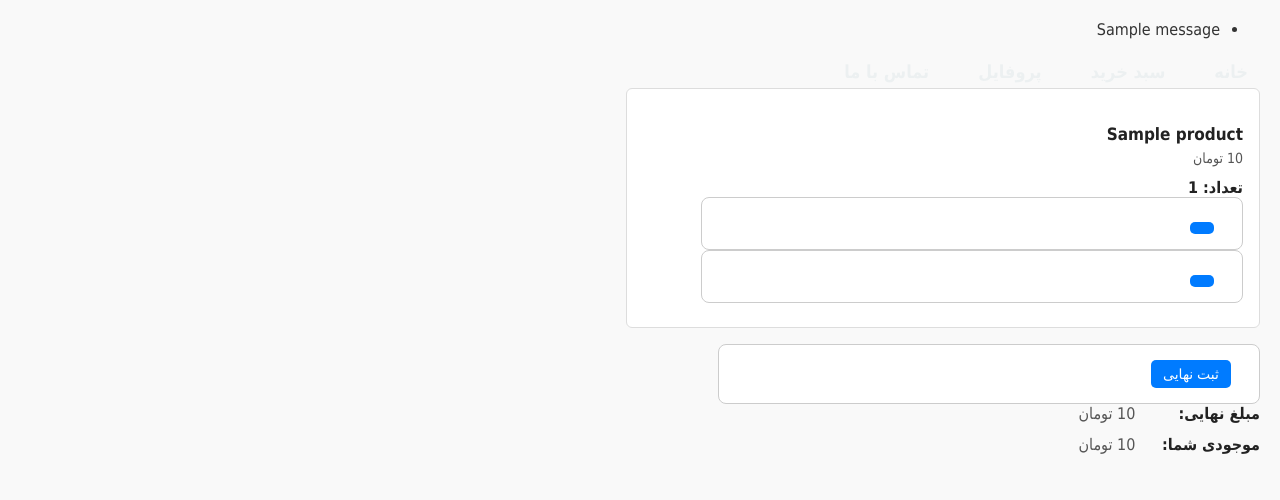
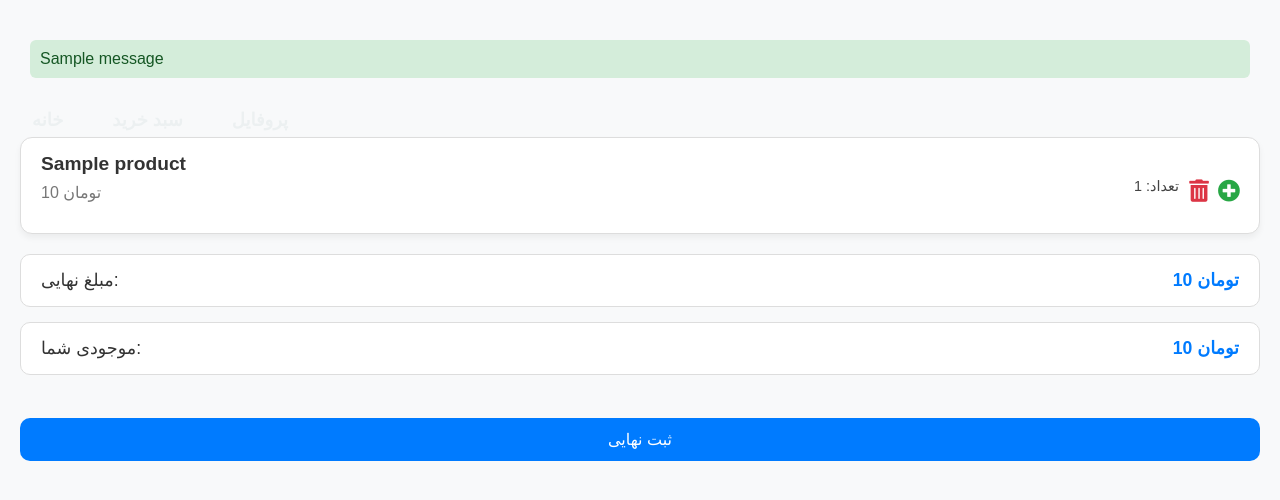
Before and after one commit to amirabbas-codepy/shopp-project, a Django app: page /shoptemp/shoppingcarttemp/ in a window 1280 px wide. Shown: the top 500 px of the page. Run offline with Django 5.2, Linux system fonts and the light colour scheme; a user stored in the database is signed in; tables that the repository leaves empty hold one stand-in row (values such as "Sample post"); one stand-in notice (Sample message) is shown.

Commit message:
fix profile,shoppingcartpage

```diff
--- a/app_shop/forms.py
+++ b/app_shop/forms.py
@@ -20,4 +20,4 @@ class SerchForm(forms.Form):
     value = forms.CharField(max_length=200)
 
 class EditAdressForm(forms.Form):
-    adr = forms.CharField(required=True, widget=forms.Textarea())
+    adr = forms.CharField(required=True, widget=forms.Textarea(), label='ادرس جدید')
--- a/app_shop/templates/header.html
+++ b/app_shop/templates/header.html
@@ -13,7 +13,7 @@
     {% endif %}
     <a href="{% url "profiletemp" %}" class="nav-link">پروفایل</a>
 
-    <a href="/contact" class="nav-link">تماس با ما</a>
+    {% comment %} <a href="/contact" class="nav-link">تماس با ما</a> {% endcomment %}
 </nav>
 
 {% endblock header %}
--- a/app_shop/templates/shopingcart.html
+++ b/app_shop/templates/shopingcart.html
@@ -13,11 +13,13 @@
     </ul>
     {% endif %}
     {% include "header.html" %}
+    <link rel="stylesheet" href="https://cdnjs.cloudflare.com/ajax/libs/font-awesome/5.15.4/css/all.min.css" />
+
 {% endblock header %}
 
 
 {% block body %}
-<link rel="stylesheet" href="{% static 'css/profile.css' %}?v=7"/>
+<link rel="stylesheet" href="{% static 'css/shoppingcart.css' %}?v=8"/>
 
 {% for item in shoppingcart %}
     <div class="cart-item">
@@ -38,10 +40,6 @@
         </div>
     </div>
     {% endfor %}
-    <form method="POST" action="{% url 'finalregistertemp' %}">
-        {% csrf_token %}
-        <button type="submit" title="ثبت نهایی">ثبت نهایی</button>
-    </form>
 
 <div class="cart-total-tag">
     <span>مبلغ نهایی:</span>
@@ -52,5 +50,10 @@
     <span>موجودی شما:</span>
     <span class="total-amount">{{ balance }} تومان</span>
 </div>
+<br>
+<form method="POST" action="{% url 'finalregistertemp' %}">
+    {% csrf_token %}
+    <button type="submit" title="ثبت نهایی" class="product-post-btn">ثبت نهایی</button>
+</form>
 
 {% endblock body %}
--- a/app_shop/views.py
+++ b/app_shop/views.py
@@ -125,6 +125,7 @@ def shopping_cart(request):
                                                                           'price':f'{final_price:,}',
                                                                           'balance':f'{request.user.balance:,}'})
 
+@login_required(login_url='/shoptemp/logintemp/')
 def comment_view(request, idp3):
     user = request.user
     print(user)
@@ -160,6 +161,7 @@ def show_comments(request, idp4):
         comments = Comment.objects.filter(product=product, status=True)
         return render(request=request, template_name='comments.html', context={'com':comments})
 
+@login_required(login_url='/shoptemp/logintemp/')
 def delete_selected_product(request, idp5):
     user = request.user
     print(user)
@@ -192,12 +194,13 @@ def serch_product(request):
             else:
                 products = Product.objects.filter(Q(name__icontains=value) | Q(brand__icontains=value))
                 if products:
-                    return render(request=request, template_name='home.html', context={'products':products})
+                    return render(request=request, template_name='home.html', context={'products':products, 'sf':SerchForm()})
                 else:
                     messages.error(request=request, message='کالا مورد نظر یافت نشد')
                     return redirect(home_view)
     return redirect(home_view)
 
+@login_required(login_url='/shoptemp/logintemp/')
 def final_shopping_cart_registarion(request):
     if request.method == 'POST':
         user = request.user
@@ -210,7 +213,7 @@ def final_shopping_cart_registarion(request):
 
             if user.balance >= final_price:
                 for pr in shopping_carts:
-                    FinalRegistraion.objects.create(product=pr.product, user=user)
+                    FinalRegistraion.objects.create(product=pr.product, user=user, count=pr.count)
                 SelectedPruduct.objects.filter(user=user).delete()
 
                 user.balance -= final_price
@@ -224,6 +227,7 @@ def final_shopping_cart_registarion(request):
         return redirect(shopping_cart)
     return redirect(home_view)
 
+@login_required(login_url='/shoptemp/logintemp/')
 def edit_adress(request):
     if request.method == 'POST':
         form_data = EditAdressForm(request.POST)
@@ -240,6 +244,7 @@ def edit_adress(request):
             return redirect(home_view)
     return redirect(profile)
 
+@login_required(login_url='/shoptemp/logintemp/')
 def deleted_account(request):
     user = request.user
     user.delete()
--- a/app_shop_api/urls.py
+++ b/app_shop_api/urls.py
@@ -19,4 +19,5 @@ urlpatterns = [
     path('final/', final_shopping_cart_registarion, name='final'),
     path('sfr/', show_final_registarions, name='sfr'),
     path('details/<int:idp>', details_product, name='details'),
+    path('profile/', profile, name='profile'),
 ]
--- a/static/css/profile.css
+++ b/static/css/profile.css
@@ -152,3 +152,25 @@ form select:focus {
   height: 100%;
   z-index: 999;
 }
+
+a {
+  color: #dc3545;            /* رنگ قرمز جذاب */
+  text-decoration: none;     /* حذف خط زیر لینک */
+  font-weight: bold;
+  padding: 6px 12px;
+  border: 2px solid #dc3545;
+  border-radius: 6px;
+  transition: background-color 0.3s ease, color 0.3s ease;
+  cursor: pointer;
+  display: inline-block;     /* تا padding و border بهتر بشه */
+  font-size: 15px;
+  user-select: none;
+}
+
+a:hover,
+a:focus {
+  background-color: #dc3545; /* پر کردن رنگ در هاور */
+  color: white;              /* رنگ متن سفید */
+  text-decoration: none;
+  outline: none;
+}
--- /dev/null
+++ b/static/css/shoppingcart.css
@@ -0,0 +1,206 @@
+
+/* profile.css */
+
+body {
+    font-family: 'Vazirmatn', sans-serif;
+    background-color: #f8f9fa;
+    margin: 0;
+    padding: 20px;
+    color: #333;
+}
+
+.cart-item {
+    background-color: #fff;
+    border: 1px solid #ddd;
+    border-radius: 12px;
+    padding: 15px 20px;
+    margin-bottom: 20px;
+    display: flex;
+    justify-content: space-between;
+    align-items: center;
+    box-shadow: 0 4px 6px rgba(0, 0, 0, 0.05);
+}
+
+.product-info {
+    flex: 1;
+}
+
+.product-name {
+    font-size: 1.2rem;
+    font-weight: bold;
+    color: #333;
+    margin: 0;
+}
+
+.product-price {
+    font-size: 1rem;
+    color: #777;
+    margin-top: 8px;
+}
+
+.product-count-form {
+    display: flex;
+    align-items: center;
+    gap: 10px;
+}
+
+.count-label {
+    font-size: 0.9rem;
+    margin-left: 10px;
+    color: #444;
+}
+
+.btn-trash, .btn-add {
+    background: none;
+    border: none;
+    cursor: pointer;
+    font-size: 1.4rem;
+    transition: color 0.3s ease;
+    padding: 6px;
+    border-radius: 50%;
+}
+
+.btn-trash i, .btn-add i {
+    pointer-events: none;
+}
+
+.btn-trash {
+    color: #dc3545;
+}
+
+/* دکمه حذف */
+.btn-trash {
+    position: relative;
+    background: none;
+    border: none;
+    cursor: pointer;
+    font-size: 1.4rem;
+    color: #dc3545;
+    padding: 6px 10px;
+    border-radius: 50%;
+    transition: color 0.3s ease, background-color 0.3s ease;
+}
+
+/* آیکون سطل زباله با ::before */
+.btn-trash::before {
+    content: "\f2ed"; /* کد یونیکد آیکون trash-alt در فونت Font Awesome */
+    font-family: "Font Awesome 5 Free";
+    font-weight: 900; /* برای Solid */
+    font-style: normal;
+    position: absolute;
+    top: 50%;
+    left: 50%;
+    transform: translate(-50%, -50%);
+    pointer-events: none; /* تا کلیک به خود دکمه بخوره */
+}
+
+/* هاور دکمه حذف */
+.btn-trash:hover {
+    color: #a71d2a;
+    background-color: #ffe6e6;
+}
+
+/* دکمه افزودن */
+.btn-add {
+    position: relative;
+    background: none;
+    border: none;
+    cursor: pointer;
+    font-size: 1.4rem;
+    color: #28a745;
+    padding: 6px 10px;
+    border-radius: 50%;
+    transition: color 0.3s ease, background-color 0.3s ease;
+}
+
+
+.btn-add::before {
+    content: "\f055";
+    font-family: "Font Awesome 5 Free";
+    font-weight: 900;
+    font-style: normal;
+    position: absolute;
+    top: 50%;
+    left: 50%;
+    transform: translate(-50%, -50%);
+    pointer-events: none;
+}
+
+
+.btn-add:hover {
+    color: #1c7c35;
+    background-color: #e6ffee;
+}
+
+.cart-total-tag {
+    display: flex;
+    justify-content: space-between;
+    background-color: #ffffff;
+    border: 1px solid #ddd;
+    border-radius: 10px;
+    padding: 15px 20px;
+    margin-top: 15px;
+    font-size: 1.1rem;
+    font-weight: 500;
+    color: #333;
+}
+
+.total-amount {
+    font-weight: bold;
+    color: #007bff;
+}
+
+.product-post-btn {
+    background-color: #007bff;
+    color: white;
+    padding: 12px 25px;
+    font-size: 1rem;
+    border: none;
+    border-radius: 10px;
+    cursor: pointer;
+    margin-top: 25px;
+    display: block;
+    width: 100%;
+    transition: background-color 0.3s ease;
+}
+
+.product-post-btn:hover {
+    background-color: #0056b3;
+}
+
+.messages {
+    list-style: none;
+    padding: 10px;
+    margin: 10px 0;
+}
+
+.messages li {
+    padding: 10px;
+    margin-bottom: 5px;
+    border-radius: 6px;
+}
+
+.messages li.success {
+    background-color: #d4edda;
+    color: #155724;
+}
+
+.messages li.error {
+    background-color: #f8d7da;
+    color: #721c24;
+}
+
+@media (max-width: 600px) {
+    .cart-item {
+        flex-direction: column;
+        align-items: flex-start;
+    }
+
+    .product-count-form {
+        margin-top: 10px;
+    }
+
+    .product-post-btn {
+        font-size: 0.95rem;
+    }
+}
```
Also changed, not shown: app_shop/templates/profile.html (+11 -4 lines), app_shop_api/views.py (+4 -3 lines).
